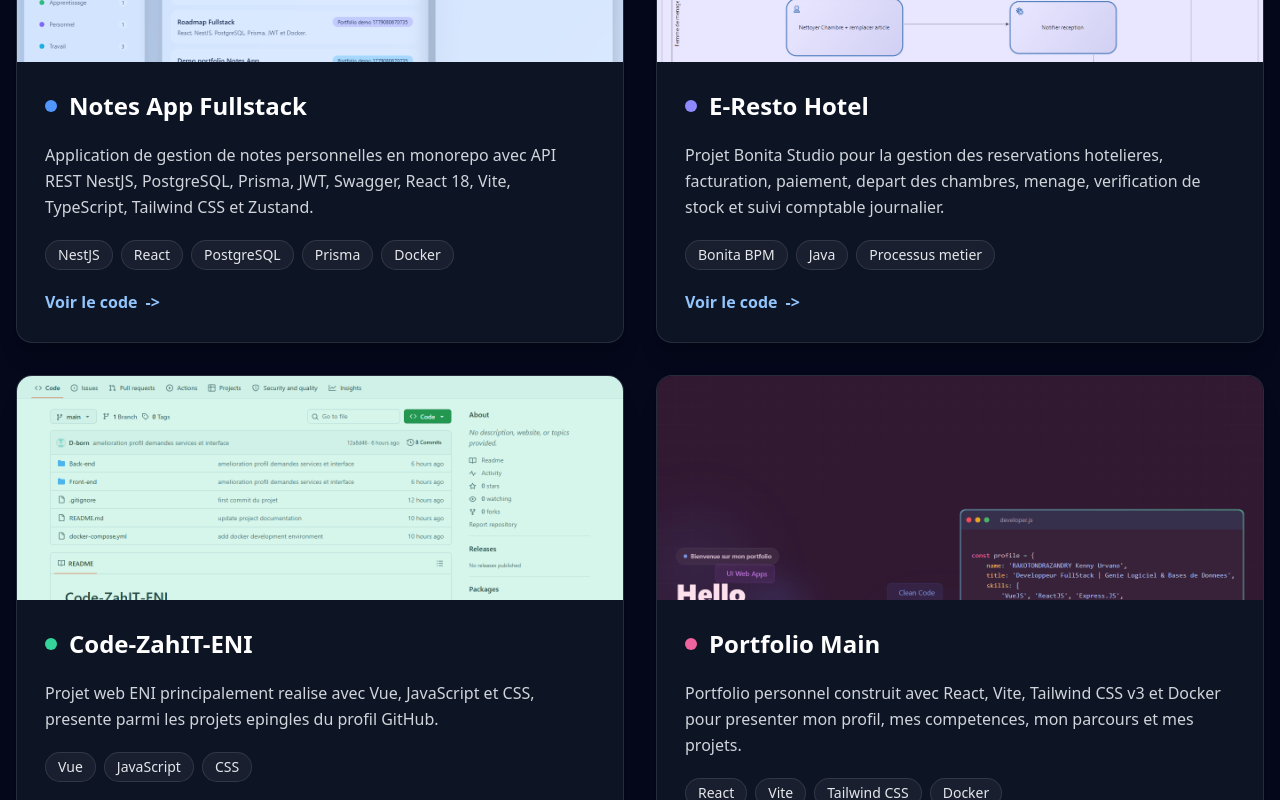
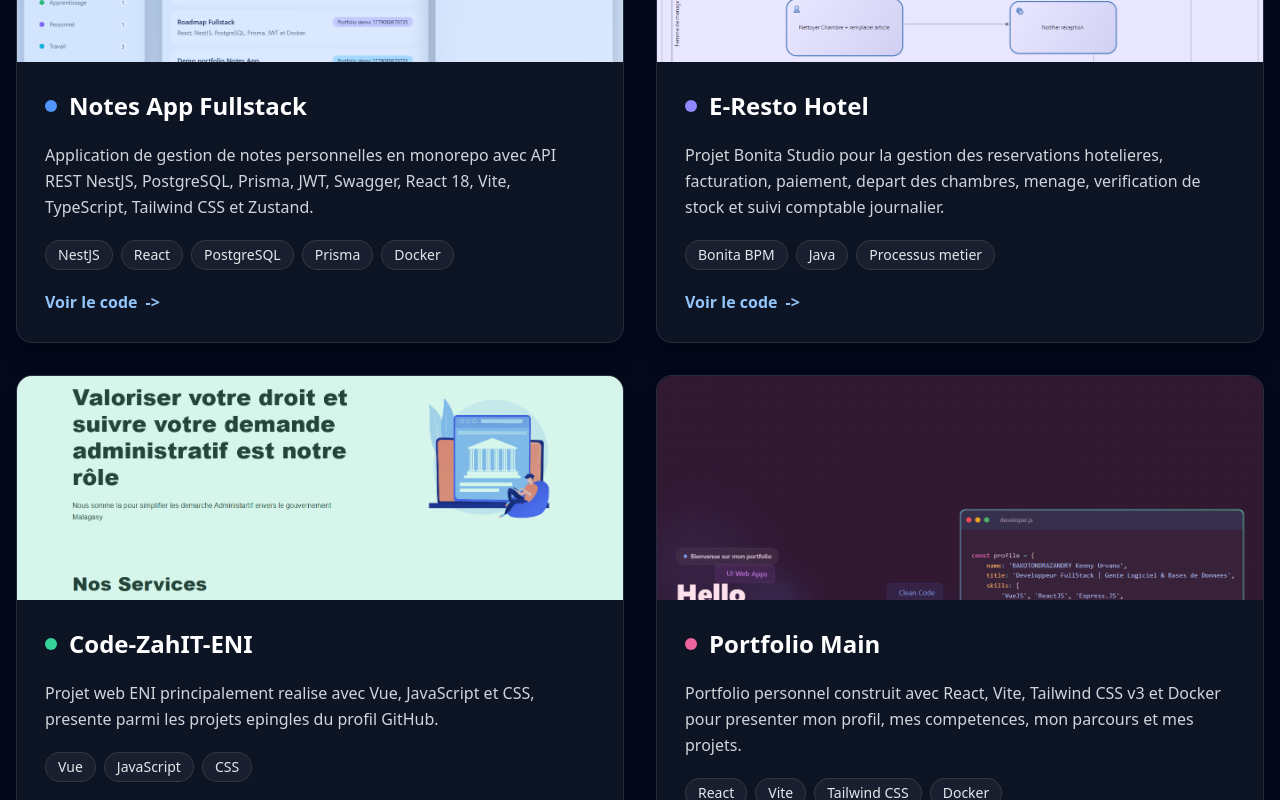
Before and after one commit to KennyU13/KennyU13.github.io, a React (Vite) app: page /projects in a window 1280 px wide. Shown: the part 483-1283 px from the top of the page. Built offline with nearby package versions, Linux system fonts and the light colour scheme.

Commit message:
Refresh Code-ZahIT-ENI demo capture

```diff
--- a/src/pages/Projects/Projects.jsx
+++ b/src/pages/Projects/Projects.jsx
@@ -25,7 +25,7 @@ const projects = [
     title: "Code-ZahIT-ENI",
     description:
       "Projet web ENI principalement realise avec Vue, JavaScript et CSS, presente parmi les projets epingles du profil GitHub.",
-    image: "/project-demos/code-zahit-eni.png",
+    image: "/project-demos/code-zahit-eni.png?v=2",
     color: "#34d399",
     stack: ["Vue", "JavaScript", "CSS"],
     githubLink: "https://github.com/KennyU13/Code-ZahIT-ENI",
```
Also changed, not shown: public/project-demos/code-zahit-eni.png.
